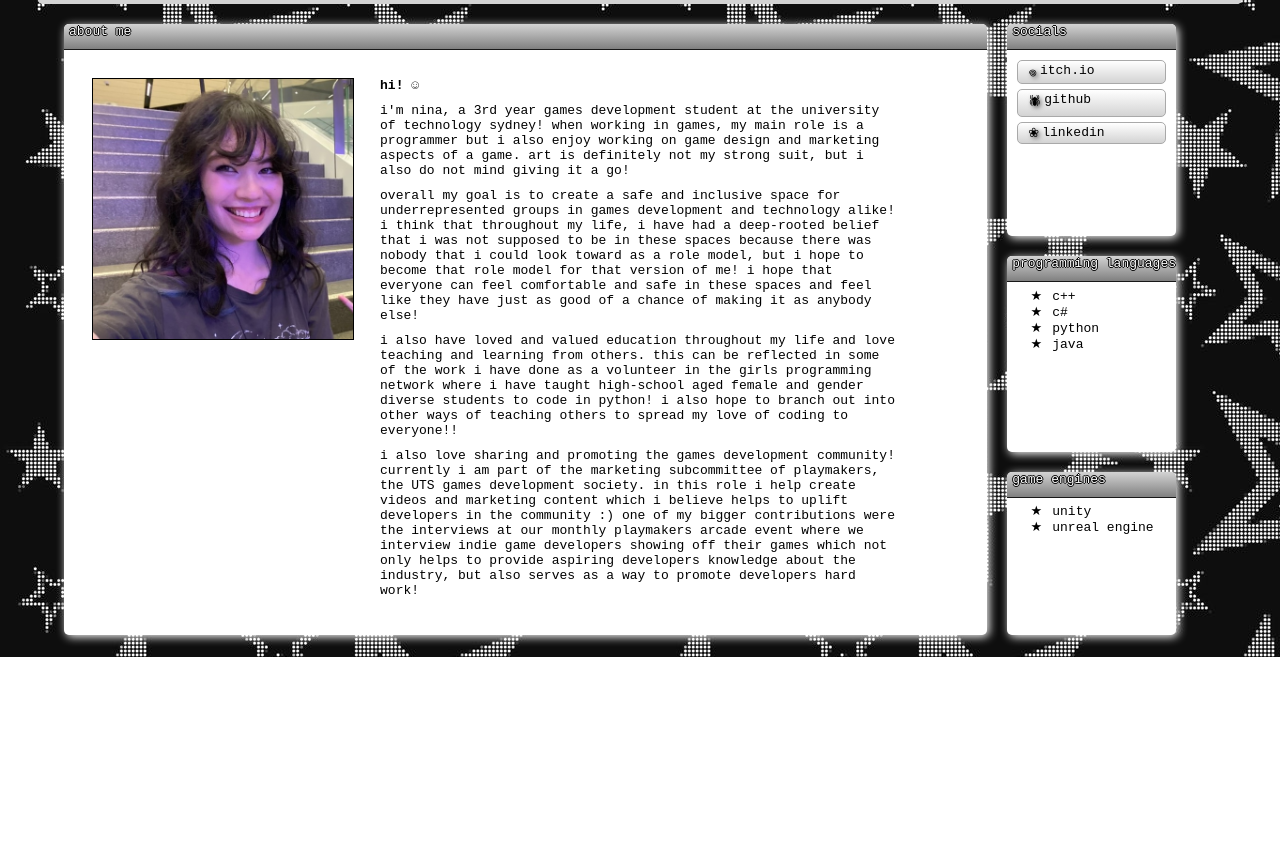
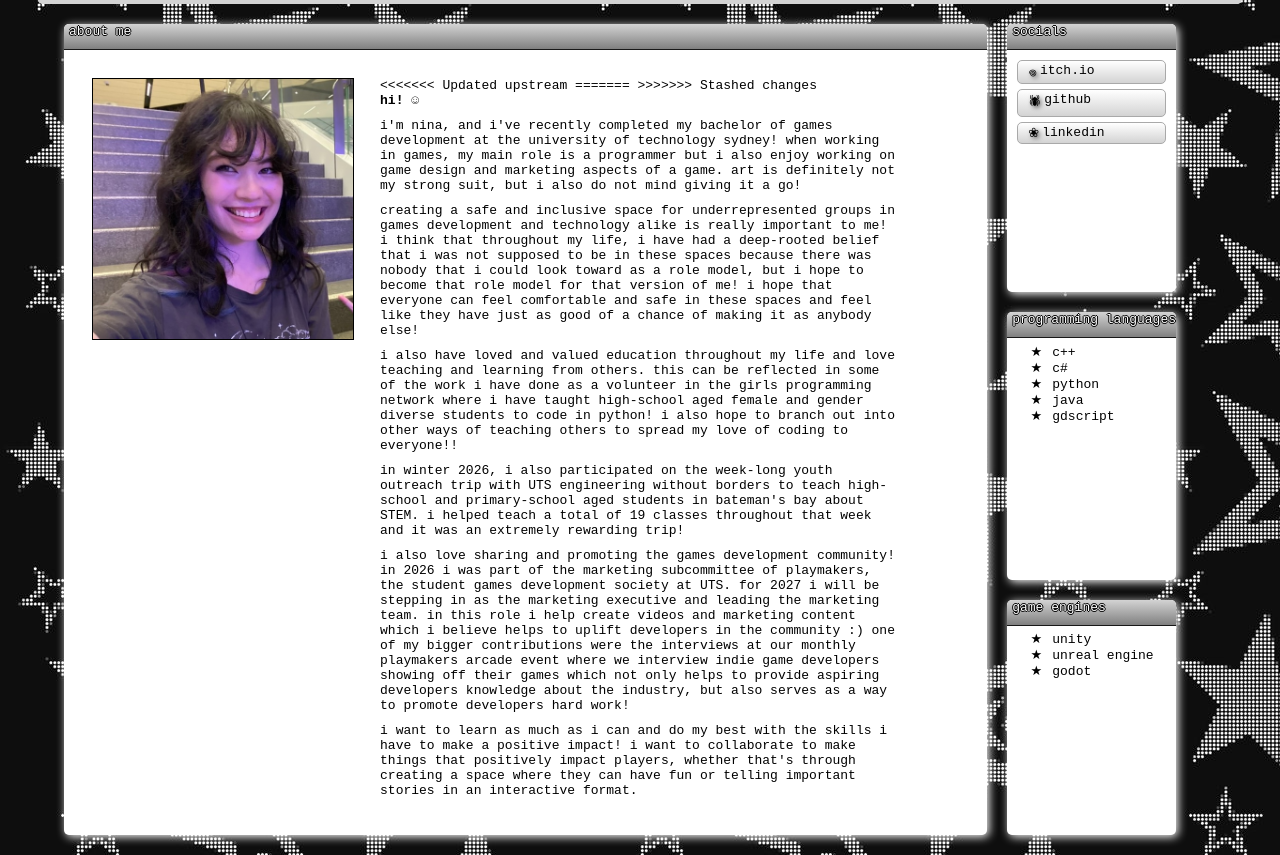
Before and after one commit to treeflower11/treeflower11.github.io, a plain HTML site: page about.html in a window 1280 px wide. Shown: the part 143-998 px from the top of the page. Before the commit the page ends 800 px from the top, so only its background shows below. Drawn offline with Linux system fonts and the light colour scheme.

Commit message:
updated outdated content
- updated some outdated text to better reflect goals and skills

```diff
--- a/about.html
+++ b/about.html
@@ -25,13 +25,18 @@
             <div id="treeflower" class="box">
                 <div class="top">about me</div>
                 <div class="contents">
+<<<<<<< Updated upstream
                     <img src="pfp.jpeg" id="profile">
+=======
+>>>>>>> Stashed changes
                     <div id="profile">
                         <p><strong>hi! ☺</strong></p>
-                        <p>i'm nina, a 3rd year games development student at the university of technology sydney! when working in games, my main role is a programmer but i also enjoy working on game design and marketing aspects of a game. art is definitely not my strong suit, but i also do not mind giving it a go!</p>
-                        <p>overall my goal is to create a safe and inclusive space for underrepresented groups in games development and technology alike! i think that throughout my life, i have had a deep-rooted belief that i was not supposed to be in these spaces because there was nobody that i could look toward as a role model, but i hope to become that role model for that version of me! i hope that everyone can feel comfortable and safe in these spaces and feel like they have just as good of a chance of making it as anybody else!</p>
+                        <p>i'm nina, and i've recently completed my bachelor of games development at the university of technology sydney! when working in games, my main role is a programmer but i also enjoy working on game design and marketing aspects of a game. art is definitely not my strong suit, but i also do not mind giving it a go!</p>
+                        <p>creating a safe and inclusive space for underrepresented groups in games development and technology alike is really important to me! i think that throughout my life, i have had a deep-rooted belief that i was not supposed to be in these spaces because there was nobody that i could look toward as a role model, but i hope to become that role model for that version of me! i hope that everyone can feel comfortable and safe in these spaces and feel like they have just as good of a chance of making it as anybody else!</p>
                         <p>i also have loved and valued education throughout my life and love teaching and learning from others. this can be reflected in some of the work i have done as a volunteer in the girls programming network where i have taught high-school aged female and gender diverse students to code in python! i also hope to branch out into other ways of teaching others to spread my love of coding to everyone!!</p>
-                        <p>i also love sharing and promoting the games development community! currently i am part of the marketing subcommittee of playmakers, the UTS games development society. in this role i help create videos and marketing content which i believe helps to uplift developers in the community :) one of my bigger contributions were the interviews at our monthly playmakers arcade event where we interview indie game developers showing off their games which not only helps to provide aspiring developers knowledge about the industry, but also serves as a way to promote developers hard work!</p>
+                        <p>in winter 2026, i also participated on the week-long youth outreach trip with UTS engineering without borders to teach high-school and primary-school aged students in bateman's bay about STEM. i helped teach a total of 19 classes throughout that week and it was an extremely rewarding trip!</p>
+                        <p>i also love sharing and promoting the games development community! in 2026 i was part of the marketing subcommittee of playmakers, the student games development society at UTS. for 2027 i will be stepping in as the marketing executive and leading the marketing team. in this role i help create videos and marketing content which i believe helps to uplift developers in the community :) one of my bigger contributions were the interviews at our monthly playmakers arcade event where we interview indie game developers showing off their games which not only helps to provide aspiring developers knowledge about the industry, but also serves as a way to promote developers hard work!</p>
+                        <p>i want to learn as much as i can and do my best with the skills i have to make a positive impact! i want to collaborate to make things that positively impact players, whether that's through creating a space where they can have fun or telling important stories in an interactive format.</p>
                     </div>
                 </div>
             </div>
@@ -43,6 +48,7 @@
                         <li>c#</li>
                         <li>python</li>
                         <li>java</li>
+                        <li>gdscript</li>
                     </ul>
                 </div>
             </div>
@@ -52,6 +58,7 @@
                     <ul>
                         <li>unity</li>
                         <li>unreal engine</li>
+                        <li>godot</li>
                     </ul>
                 </div>
             </div>
```
Also changed, not shown: index.html (+6 -2 lines).
